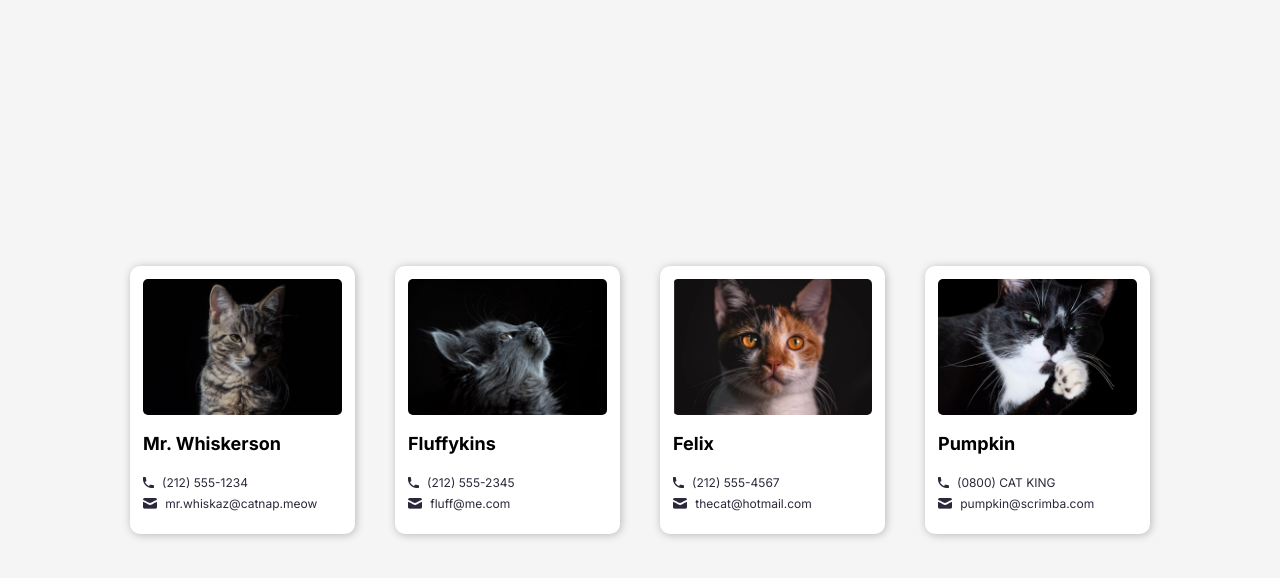
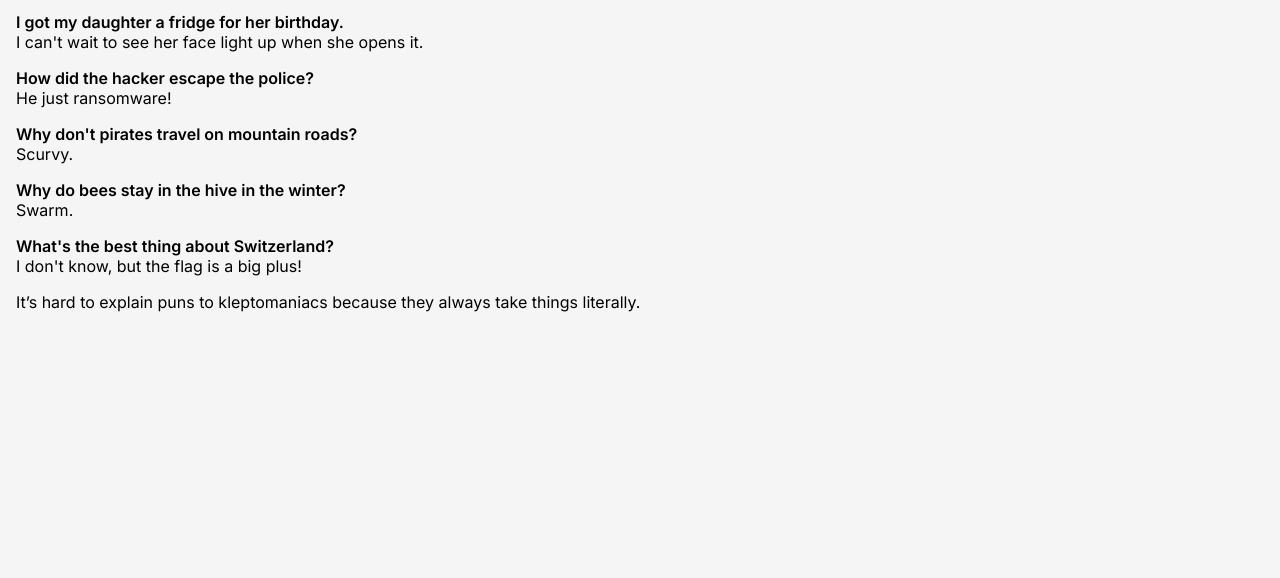
Before and after one commit to danchenkov/fr1, a React (Vite) app: page / in a window 1280 px wide. Shown: the top 578 px of the page. Built offline with nearby package versions, Linux system fonts and the light colour scheme.

Commit message:
jokes challenge

```diff
--- a/src/App.jsx
+++ b/src/App.jsx
@@ -1,34 +1,35 @@
-import Contact from "./components/Contact";
+import Joke from "./components/Joke";
 
-function App() {
+/**
+ * EXTRA CREDIT:
+ * Some jokes are only a punchline with no setup:
+ *
+ * E.g.: ""
+ *
+ * If you don't pass in a "question" prop, how might you make it only
+ * show the punchline?
+ */
+
+export default function App() {
     return (
-        <div className="contacts">
-			<Contact
-				image="/images/whiskerson.png"
-				name="Mr. Whiskerson"
-				phone="(212) 555-1234"
-				email="mr.whiskaz@catnap.meow"
-			/>
-			<Contact
-				image="/images/fluffykins.png"
-				name="Fluffykins"
-				phone="(212) 555-2345"
-				email="fluff@me.com"
-			/>
-			<Contact
-				image="/images/felix.png"
-				name="Felix"
-				phone="(212) 555-4567"
-				email="thecat@hotmail.com"
-			/>
-			<Contact
-				image="/images/pumpkin.png"
-				name="Pumpkin"
-				phone="(0800) CAT KING"
-				email="pumpkin@scrimba.com"
-			/>
-        </div>
+        <>
+			<Joke
+				setup="I got my daughter a fridge for her birthday."
+				punchline="I can't wait to see her face light up when she opens it." />
+			<Joke
+				setup="How did the hacker escape the police?"
+				punchline="He just ransomware!" />
+			<Joke
+				setup="Why don't pirates travel on mountain roads?"
+				punchline="Scurvy." />
+			<Joke
+				setup="Why do bees stay in the hive in the winter?"
+				punchline="Swarm." />
+			<Joke
+				setup="What's the best thing about Switzerland?"
+				punchline="I don't know, but the flag is a big plus!" />
+			<Joke
+				punchline="It’s hard to explain puns to kleptomaniacs because they always take things literally." />
+		</>
     )
 }
-
-export default App
--- a/src/components/Contact.jsx
+++ /dev/null
@@ -1,25 +0,0 @@
-export default function Contact(props) {
-    return (
-        <article className="contact-card">
-            <img
-                src={props.image}
-                alt={`Photo of ${props.name}`}
-            />
-            <h3>{props.name}</h3>
-            <div className="info-group">
-                <img
-                    src="/images/phone-icon.png"
-                    alt="phone icon"
-                />
-                <p>{props.phone}</p>
-            </div>
-            <div className="info-group">
-                <img
-                    src="/images/mail-icon.png"
-                    alt="mail icon"
-                />
-                <p>{props.email}</p>
-            </div>
-        </article>
-    )
-}
--- /dev/null
+++ b/src/components/Joke.jsx
@@ -0,0 +1,10 @@
+export default function Joke(props) {
+    return (
+        <article className="joke-card">
+            {props.setup &&
+                <p className="setup">{props.setup}</p>
+            }
+            <p className="punchline">{props.punchline}</p>
+        </article>
+    )
+}
--- a/src/index.css
+++ b/src/index.css
@@ -3,64 +3,20 @@
 }
 
 body {
-  display: flex;
-  align-items: center;
-
-  min-height: 100vh;
   margin: 0;
-
   font-family: Inter, sans-serif;
-
   background-color: whitesmoke;
 }
 
-.contacts {
-  display: flex;
-  flex-wrap: wrap;
-  gap: 40px;
-  justify-content: center;
+article.joke-card {
+  margin: 0.75rem 1rem 1rem;
 }
 
-.contact-card {
-  display: flex;
-  flex-basis: 225px;
-  flex-direction: column;
-
-  padding: 13px;
-  padding-bottom: 20px;
-
-  background-color: white;
-  border-radius: 10px;
-  box-shadow: 1px 1px 8px rgb(0 0 0 / 25%);
+p {
+  margin: 0 0 0.25rem;
 }
 
-.contact-card > img {
-  align-self: center;
-
-  width: 100%;
-  height: auto;
-
-  object-fit: cover;
-  border-radius: 5px;
+p.setup {
+  margin-bottom: 0;
+  font-weight: 600;
 }
-
-.contact-card > h3 {
-  font-size: 18px;
-  font-weight: 700;
-}
-
-.info-group {
-  display: flex;
-  align-items: center;
-}
-
-.info-group > img {
-  height: 11px;
-  margin-right: 8px;
-}
-
-.info-group > p {
-  margin-block: 3px;
-  font-size: 12px;
-  color: #2B283A;
-}
--- a/src/index.jsx
+++ b/src/index.jsx
@@ -1,6 +1,5 @@
-import { createRoot } from "react-dom/client"
+import ReactDOM from 'react-dom/client';
 import App from "./App"
 
-const root = createRoot(document.getElementById("root"))
-
-root.render(<App />)
+ReactDOM.createRoot(document.getElementById('root'))
+    .render(<App />);
```
